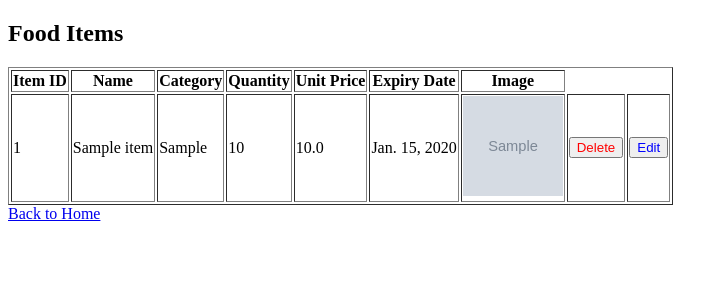
After one commit to mahaqj/Software-Engineering-Project, a Django app: page /view_food_items/ in a window 1280 px wide. The commit adds this page. Shown: the top 300 px of the page, without its empty margins (0-728 px from the left). Run offline with Django 5.2, Linux system fonts and the light colour scheme; tables that the repository leaves empty hold one stand-in row (values such as "Sample post"); grey boxes marked "Sample" are stand-in pictures.

Commit message:
Item Management & Account Features Added
Users can now add, delete, and update item prices, and expired items can be removed with a button. A signup page for Warehouse Managers has been added. Restaurant Managers can now view and edit their account details.

```diff
--- a/backend/warehouse_inventory/models.py
+++ b/backend/warehouse_inventory/models.py
@@ -1,9 +1,11 @@
 from django.db import models
+from django.contrib.auth.models import AbstractUser
 
 # Create your models here.
 
 ######################################################################################################################################################
 
+# DISCLAIMER: do not remove the following comments yet
 # class User(models.Model): #user model -> abstract base class
 #     user_id = models.AutoField(primary_key=True) #auto-incrementing pk
 #     manager_name = models.CharField(max_length=255)
@@ -17,9 +19,6 @@ from django.db import models
 #     def __str__(self):
 #         return self.manager_name #string rep of the object, improves readability (example below)
 #         #print(user) -> output: Maha instead of print(user) -> output: <User: User object (1)> (not very useful)
-
-from django.contrib.auth.models import AbstractUser
-from django.db import models
 
 class User(AbstractUser):
     user_id = models.AutoField(primary_key=True)
@@ -55,6 +54,7 @@ class RestaurantManager(models.Model): #extends user class
 
 ######################################################################################################################################################
 
+#not being used right now
 class RequestToJoin(models.Model):
     request_id = models.AutoField(primary_key=True)
     user = models.ForeignKey(RestaurantManager, on_delete=models.CASCADE)
@@ -73,6 +73,7 @@ class Item(models.Model):
     quantity = models.IntegerField()
     unit_price = models.FloatField()
     expiry_date = models.DateField()
+    image = models.ImageField(upload_to='food_images/', blank=True, null=True)
 
     def __str__(self):
         return f"Item name: {self.item_name}"
--- /dev/null
+++ b/backend/warehouse_inventory/templates/warehouse_inventory/view_food_items.html
@@ -0,0 +1,56 @@
+<!DOCTYPE html>
+<html lang="en">
+<head>
+    <meta charset="UTF-8">
+    <meta name="viewport" content="width=device-width, initial-scale=1.0">
+    <title>Food Items</title>
+</head>
+<body>
+    <h2>Food Items</h2>
+    <table border="1">
+        <tr>
+            <th>Item ID</th>
+            <th>Name</th>
+            <th>Category</th>
+            <th>Quantity</th>
+            <th>Unit Price</th>
+            <th>Expiry Date</th>
+            <th>Image</th>  <!-- Add Image Column -->
+        </tr>
+        {% for item in items %}
+        <tr>
+            <td>{{ item.item_id }}</td>
+            <td>{{ item.item_name }}</td>
+            <td>{{ item.category }}</td>
+            <td>{{ item.quantity }}</td>
+            <td>{{ item.unit_price }}</td>
+            <td>{{ item.expiry_date }}</td>
+            <td>
+                {% if item.image %}
+                    <img src="{{ item.image.url }}" alt="{{ item.item_name }}" width="100" height="100">
+                {% else %}
+                    No Image
+                {% endif %}
+            </td>
+            <td>
+                <form action="{% url 'delete_food_item' item.item_id %}" method="post">
+                    {% csrf_token %}
+                    <button type="submit" style="color: red;">Delete</button>
+                </form>
+            </td>
+            <td>
+                <form action="{% url 'edit_food_item' item.item_id %}" method="get">
+                    <button type="submit" style="color: blue;">Edit</button>
+                </form>
+            </td>
+        </tr>
+        {% empty %}
+        <tr>
+            <td colspan="7">No food items available.</td>
+        </tr>
+        {% endfor %}
+    </table>
+
+    <a href="{% url 'warehouse_home' %}">Back to Home</a>
+</body>
+</html>
--- a/backend/warehouse_inventory/urls.py
+++ b/backend/warehouse_inventory/urls.py
@@ -1,15 +1,25 @@
 from django.urls import path
-from .views import restaurant_manager_signup, CustomLoginView, restaurant_home_view, warehouse_home_view
+from django.conf import settings
+from django.conf.urls.static import static
 from django.contrib.auth.views import LogoutView
-from django.urls import path
-from .views import restaurant_manager_requests_view, process_request
+from .views import CustomLoginView, restaurant_manager_signup, restaurant_home_view, warehouse_home_view
+from .views import delete_food_item, edit_food_item, edit_restaurant_manager, view_restaurant_manager, expired_food_items
+from .views import restaurant_manager_requests_view, process_request, add_food_item, view_food_items, warehouse_manager_signup
 
 urlpatterns = [
     path("signup/", restaurant_manager_signup, name="signup"),
     path("login/", CustomLoginView.as_view(), name="login"),
-    path('restaurant_home/', restaurant_home_view, name='restaurant_home'),
-    path('warehouse_home/', warehouse_home_view, name='warehouse_home'),
-    path("logout/", LogoutView.as_view(), name="logout"),
+    path("restaurant_home/", restaurant_home_view, name="restaurant_home"),
+    path("warehouse_home/", warehouse_home_view, name="warehouse_home"),
+    path("logout/", LogoutView.as_view(next_page="login"), name="logout"),
     path("restaurant_manager_requests/", restaurant_manager_requests_view, name="restaurant_manager_requests"),
     path("process_request/<int:user_id>/<str:action>/", process_request, name="process_request"),
-]
+    path("add_food_item/", add_food_item, name="add_food_item"),
+    path("view_food_items/", view_food_items, name="view_food_items"),
+    path("delete_food_item/<int:item_id>/", delete_food_item, name="delete_food_item"),
+    path("edit_food_item/<int:item_id>/", edit_food_item, name="edit_food_item"),
+    path("edit_restaurant_manager/<int:user_id>/", edit_restaurant_manager, name="edit_restaurant_manager"),
+    path("view_restaurant_manager/<int:user_id>/", view_restaurant_manager, name="view_restaurant_manager"),
+    path("expired_food_items/", expired_food_items, name="expired_food_items"),
+    path("warehouse_signup/", warehouse_manager_signup, name="warehouse_signup"),
+] + static(settings.MEDIA_URL, document_root=settings.MEDIA_ROOT)
--- a/backend/warehouse_inventory/views.py
+++ b/backend/warehouse_inventory/views.py
@@ -1,12 +1,13 @@
 from django.shortcuts import render #renders html templates
 from django.shortcuts import redirect #redirects users
+from django.contrib.auth import login
+from django.utils.timezone import now
+from .models import RestaurantManager, Item
+from django.http import HttpResponseForbidden
+from django.shortcuts import get_object_or_404
 from django.contrib.auth.views import LoginView
 from django.contrib.auth.decorators import login_required
-from .forms import RestaurantManagerSignupForm
-from .models import RestaurantManager
-from django.shortcuts import get_object_or_404
-from django.http import HttpResponseForbidden
-from django.contrib.auth import login
+from .forms import RestaurantManagerSignupForm, ItemForm, WarehouseManagerSignupForm
 
 # Create your views here.
 
@@ -49,7 +50,14 @@ class CustomLoginView(LoginView):
 
 @login_required
 def restaurant_home_view(request):
-    return render(request, "warehouse_inventory/restaurant_home.html")
+    try:
+        manager = RestaurantManager.objects.get(user=request.user)
+        print(f"Manager found: {manager}")  # Debugging output
+    except RestaurantManager.DoesNotExist:
+        manager = None
+        print("Manager data not found.")
+
+    return render(request, "warehouse_inventory/restaurant_home.html", {"manager": manager})
 
 ######################################################################################################################################################
 
@@ -70,7 +78,7 @@ def restaurant_manager_requests_view(request):
 ######################################################################################################################################################
 
 @login_required
-def process_request(request, user_id, action):
+def process_request(request, user_id, action): #user_id as parameter from url
     if request.user.role != "warehouse manager":
         return HttpResponseForbidden("You do not have permission to perform this action.")
 
@@ -85,3 +93,81 @@ def process_request(request, user_id, action):
     return redirect("restaurant_manager_requests")
 
 ######################################################################################################################################################
+
+def add_food_item(request):
+    if request.method == "POST":
+        form = ItemForm(request.POST, request.FILES) #handle image uploads
+        if form.is_valid():
+            form.save()
+            return redirect("view_food_items") #redirect after adding
+    else:
+        form = ItemForm()
+    return render(request, "warehouse_inventory/add_food_item.html", {"form": form})
+
+######################################################################################################################################################
+
+def view_food_items(request):
+    items = Item.objects.all()
+    return render(request, "warehouse_inventory/view_food_items.html", {"items": items})
+
+######################################################################################################################################################
+
+def delete_food_item(request, item_id): #item_id as parameter from url
+    if request.method == "POST":
+        item = get_object_or_404(Item, pk=item_id)
+        item.delete()
+    return redirect("view_food_items")
+
+######################################################################################################################################################
+
+def edit_food_item(request, item_id):
+    item = get_object_or_404(Item, pk=item_id)
+    if request.method == "POST":
+        new_price = request.POST.get("unit_price")
+        if new_price:
+            item.unit_price = float(new_price)
+            item.save()
+            return redirect("view_food_items")
+    return render(request, "warehouse_inventory/edit_food_item.html", {"item": item})
+
+######################################################################################################################################################
+
+@login_required
+def view_restaurant_manager(request, user_id):
+    manager = get_object_or_404(RestaurantManager, pk=user_id)
+    return render(request, "warehouse_inventory/view_restaurant_manager.html", {"manager": manager})
+
+######################################################################################################################################################
+
+@login_required
+def edit_restaurant_manager(request, user_id):
+    manager = get_object_or_404(RestaurantManager, pk=user_id)
+    if request.method == "POST":
+        manager.user.manager_name = request.POST.get("manager_name")
+        manager.user.contact_no = request.POST.get("contact_no")
+        manager.bank_acc_no = request.POST.get("bank_acc_no")
+        manager.user.save()
+        manager.save()
+        return redirect("restaurant_home")
+    return render(request, "warehouse_inventory/edit_restaurant_manager.html", {"manager": manager})
+
+######################################################################################################################################################
+
+@login_required
+def expired_food_items(request):
+    expired_items = Item.objects.filter(expiry_date__lt=now().date())
+    return render(request, "warehouse_inventory/expired_food_items.html", {"expired_items": expired_items})
+
+######################################################################################################################################################
+
+def warehouse_manager_signup(request):
+    if request.method == "POST":
+        form = WarehouseManagerSignupForm(request.POST)
+        if form.is_valid():
+            form.save()
+            return redirect("login")
+    else:
+        form = WarehouseManagerSignupForm()
+    return render(request, "warehouse_inventory/warehouse_signup.html", {"form": form})
+
+######################################################################################################################################################
```
Also changed, not shown: backend/backend/settings.py (+6 -2 lines), backend/warehouse_inventory/forms.py (+26 -1 lines), backend/warehouse_inventory/templates/warehouse_inventory/add_food_item.html (added, +35 -0 lines), backend/warehouse_inventory/templates/warehouse_inventory/edit_food_item.html (added, +20 -0 lines), backend/warehouse_inventory/templates/warehouse_inventory/edit_restaurant_manager.html (added, +30 -0 lines), backend/warehouse_inventory/templates/warehouse_inventory/expired_food_items.html (added, +33 -0 lines), backend/warehouse_inventory/templates/warehouse_inventory/restaurant_home.html (+13 -0 lines), backend/warehouse_inventory/templates/warehouse_inventory/view_restaurant_manager.html (added, +20 -0 lines), backend/warehouse_inventory/templates/warehouse_inventory/warehouse_home.html (+15 -1 lines), backend/warehouse_inventory/templates/warehouse_inventory/warehouse_signup.html (added, +16 -0 lines), backend/warehouse_inventory/migrations/0001_initial.py.
